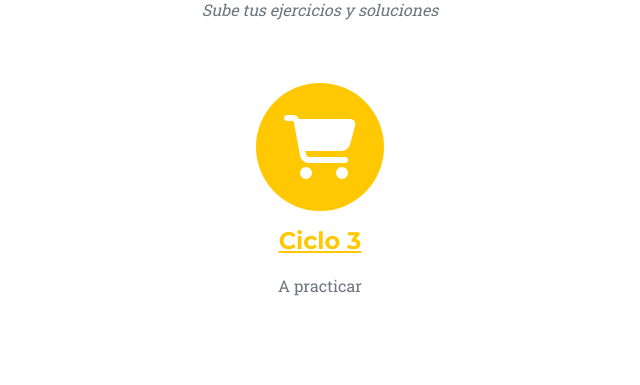
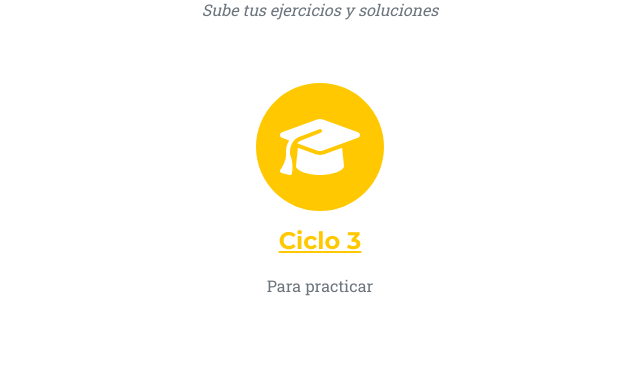
Before and after one commit to pyshots/jeanvillegas, a Django app: page / in a window 1280 px wide. Shown: the part 941-1326 px from the top of the page, without its empty margins (320-960 px from the left). Run offline with Django 5.2, Linux system fonts and the light colour scheme; a user stored in the database is signed in; data comes from the database, SQL or seed files in the repository; some libraries are stand-ins or nearby versions.

Commit message:
fixed: home icons

```diff
--- a/project/core/templates/core/base.html
+++ b/project/core/templates/core/base.html
@@ -14,7 +14,7 @@
 
         </title>
         <!-- Favicon-->
-        <link rel="icon" type="image/x-icon" href="{% static 'core/assets/favicon.ico' %}" />
+        <link rel="icon" type="image/x-icon" href="{% static 'core/assets/numero-11.ico' %}" />
         <!-- Font Awesome icons (free version)-->
         <script src="https://use.fontawesome.com/releases/v6.3.0/js/all.js" crossorigin="anonymous"></script>
         <!-- Google fonts-->
--- a/project/core/templates/core/components/card.html
+++ b/project/core/templates/core/components/card.html
@@ -2,7 +2,7 @@
     <a href="{% url 'Clase:home' %}">
         <span class="fa-stack fa-4x">
             <i class="fas fa-circle fa-stack-2x text-primary"></i>
-            <i class="fas fa-shopping-cart fa-stack-1x fa-inverse"></i>
+            <i class="fas fa-graduation-cap fa-stack-1x fa-inverse"></i>
         </span>
         <h4 class="my-3">{{titulo}}</h4>
     </a>
--- a/project/core/templates/core/index.html
+++ b/project/core/templates/core/index.html
@@ -18,7 +18,7 @@
                 <h3 class="section-subheading text-muted">Sube tus ejercicios y soluciones</h3>
             </div>
             <div class="row text-center">
-                {% include 'core/components/card.html' with titulo="Ciclo 3" texto="A practicar"%}
+                {% include 'core/components/card.html' with titulo="Ciclo 3" texto="Para practicar"%}
 
                 {% comment  %}
                 <div class="col-md-6">
@@ -329,6 +329,7 @@
                 <div class="d-none" id="submitErrorMessage"><div class="text-center text-danger mb-3">Error sending message!</div></div>
                 <!-- Submit Button-->
                 <div class="text-center"><button class="btn btn-primary btn-xl text-uppercase disabled" id="submitButton" type="submit">Send Message</button></div>
+                <a href="https://www.flaticon.es/iconos-gratis/numero-11" title="numero 11 iconos">Numero 11 iconos creados por Rakib Hassan Rahim - Flaticon</a>
             </form>
         </div>
     </section>
--- a/project/core/views.py
+++ b/project/core/views.py
@@ -4,7 +4,7 @@ from django.shortcuts import render
 from .forms import CustomAuthenticationForm, CustomUserCreationForm
 from django.http import HttpRequest, HttpResponse
 
-@login_required
+#@login_required
 def home(request):
     return render(request, 'core/index.html')
 
```
Also changed, not shown: project/core/static/core/assets/numero-11.ico (added).
